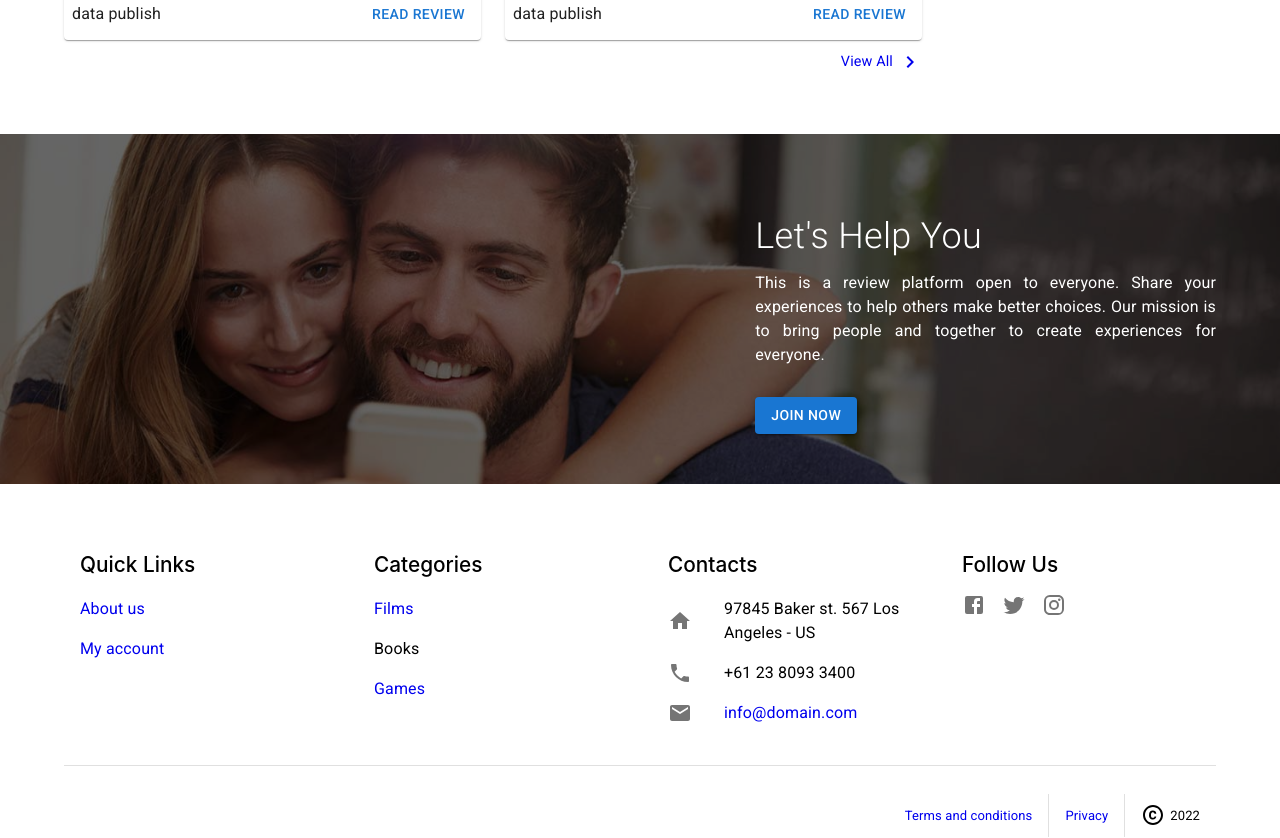
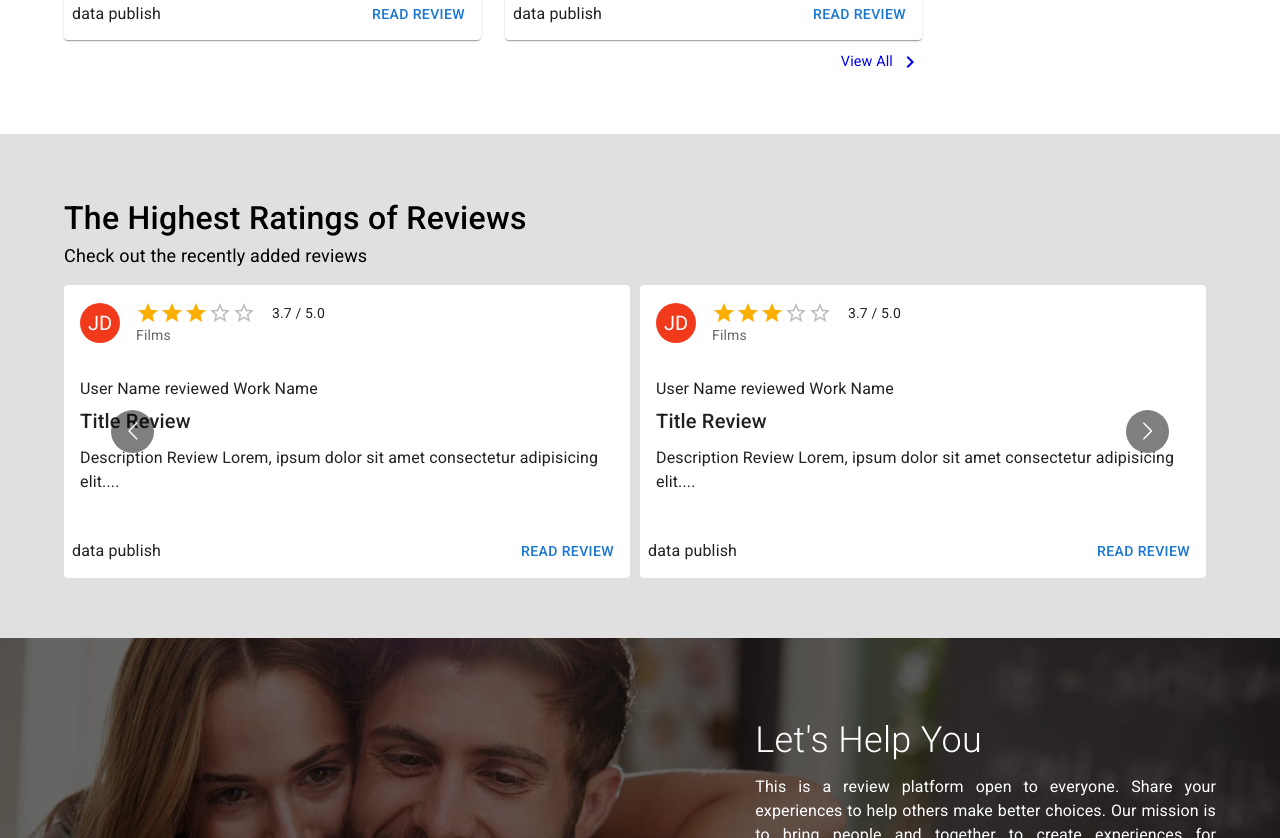
Before and after one commit to horoshopodumaj/recommendations, a React (Create React App) app in the folder client/: page / in a window 1280 px wide. Shown: the part 1340-2178 px from the top of the page. Built offline with nearby package versions, Linux system fonts and the light colour scheme.

Commit message:
added carousel to main page, the main page has been moved to a separate folder

```diff
--- a/client/package.json
+++ b/client/package.json
@@ -16,6 +16,7 @@
         "react": "^18.2.0",
         "react-dom": "^18.2.0",
         "react-intl": "^6.2.5",
+        "react-multi-carousel": "^2.8.2",
         "react-router-dom": "^6.4.5",
         "react-scripts": "5.0.1",
         "sass": "^1.56.1",
--- a/client/src/App.js
+++ b/client/src/App.js
@@ -5,7 +5,7 @@ import Films from "./components/Films";
 import Games from "./components/Games";
 import Header from "./components/header";
 import Login from "./components/Login";
-import MainPage from "./components/mainPage/MainPage";
+import MainPage from "./pages/mainPage";
 import UserPage from "./components/UserPage";
 import { LOCALES } from "../src/i18n/locales";
 import { messages } from "../src/i18n/messages";
--- a/client/src/components/card/Card.js
+++ b/client/src/components/card/Card.js
@@ -17,7 +17,6 @@ function stringToColor(string) {
     let hash = 0;
     let i;
 
-    /* eslint-disable no-bitwise */
     for (i = 0; i < string.length; i += 1) {
         hash = string.charCodeAt(i) + ((hash << 5) - hash);
     }
@@ -28,7 +27,6 @@ function stringToColor(string) {
         const value = (hash >> (i * 8)) & 0xff;
         color += `00${value.toString(16)}`.slice(-2);
     }
-    /* eslint-enable no-bitwise */
 
     return color;
 }
@@ -42,9 +40,14 @@ function stringAvatar(name) {
     };
 }
 
-export default function CardReview() {
+export default function CardReview({ boxShadow }) {
     return (
-        <Card>
+        <Card
+            sx={{
+                "&.MuiPaper-root": {
+                    boxShadow: boxShadow,
+                },
+            }}>
             <CardHeader
                 avatar={<Avatar {...stringAvatar("Jed Dodds")}></Avatar>}
                 title={
--- /dev/null
+++ b/client/src/components/carousel/Carousel.js
@@ -0,0 +1,80 @@
+import React from "react";
+import Carousel from "react-multi-carousel";
+import "react-multi-carousel/lib/styles.css";
+import style from "./Carousel.module.scss";
+import Card from "../card";
+
+const responsive = {
+    superLargeDesktop: {
+        breakpoint: { max: 4000, min: 3000 },
+        items: 5,
+    },
+    desktop: {
+        breakpoint: { max: 3000, min: 1024 },
+        items: 3,
+    },
+    tablet: {
+        breakpoint: { max: 1024, min: 626 },
+        items: 2,
+    },
+    mobile: {
+        breakpoint: { max: 626, min: 0 },
+        items: 1,
+    },
+};
+
+export default function CarouselMainPage() {
+    return (
+        <Carousel className={style.carousel} responsive={responsive} infinite={true}>
+            <div
+                style={{
+                    marginRight: "10px",
+                    overflow: "hidden",
+                }}>
+                <Card boxShadow={"none"} />
+            </div>
+            <div
+                style={{
+                    marginRight: "10px",
+                    overflow: "hidden",
+                }}>
+                <Card boxShadow={"none"} />
+            </div>
+            <div
+                style={{
+                    marginRight: "10px",
+                    overflow: "hidden",
+                }}>
+                <Card boxShadow={"none"} />
+            </div>
+            <div
+                style={{
+                    marginRight: "10px",
+                    overflow: "hidden",
+                }}>
+                <Card boxShadow={"none"} />
+            </div>
+            <div
+                style={{
+                    marginRight: "10px",
+                    overflow: "hidden",
+                }}>
+                <Card boxShadow={"none"} />
+            </div>
+            <div
+                style={{
+                    marginRight: "10px",
+                    overflow: "hidden",
+                }}>
+                <Card boxShadow={"none"} />
+            </div>
+            <div
+                style={{
+                    marginRight: "10px",
+                    overflow: "hidden",
+                }}>
+                <Card boxShadow={"none"} />
+            </div>
+        </Carousel>
+    );
+}
--- /dev/null
+++ b/client/src/components/carousel/index.js
@@ -0,0 +1 @@
+export { default } from "./Carousel";
--- a/client/src/i18n/messages.js
+++ b/client/src/i18n/messages.js
@@ -17,7 +17,7 @@ export const messages = {
         title: "Every Review is an Experience!",
         paragraph: "Check the ratings, read reviews and buy",
         latestReviews: "Latest Reviews",
-        latestReviewsDesc: "Check out the reviews added recently",
+        latestReviewsDesc: "Check out the recently added reviews",
         LetHelpYou: "Let's Help You",
         LetHelpYouParagraph: `This is a review platform open to everyone. Share your experiences
         to help others make better choices. Our mission is to bring people
@@ -34,6 +34,8 @@ export const messages = {
         viewAll: "View All",
         reviewed: "reviewed",
         readReview: "Read review",
+        highestReviews: "The Highest Ratings of Reviews",
+        highestReviewsDesc: "Check out the reviews that have the highest ratings",
     },
     [LOCALES.RU]: {
         films: "фильмы",
@@ -68,5 +70,7 @@ export const messages = {
         viewAll: "Показать все",
         reviewed: "оценил(a)",
         readReview: "Читать отзыв",
+        highestReviews: "Отзывы с самыми большими оценками",
+        highestReviewsDesc: "Ознакомьтесь с отзывами у которых самые высокие оценки",
     },
 };
--- a/client/src/components/mainPage/MainPage.js
+++ b/client/src/pages/mainPage/MainPage.js
@@ -1,14 +1,14 @@
 import React from "react";
 import style from "./MainPage.module.scss";
-
-import { Box, Button, Container, Grid, IconButton, Typography } from "@mui/material";
-import Header from "../header/Header";
+import { Box, Button, Container, Grid, Typography } from "@mui/material";
+import Header from "../../components/header";
 import { FormattedMessage } from "react-intl";
 import { Link } from "react-router-dom";
-import Footer from "../footer/Footer";
+import Footer from "../../components/footer/Footer";
 import KeyboardArrowRightIcon from "@mui/icons-material/KeyboardArrowRight";
-import Card from "../card/Card";
 import { grey } from "@mui/material/colors";
+import Card from "../../components/card";
+import Carousel from "../../components/carousel";
 
 const tags = [
     "film",
@@ -54,9 +54,6 @@ export default function MainPage() {
                         </Typography>
                     </Container>
                 </div>
-            </section>
-            <section>
-                <Container></Container>
             </section>
             <section>
                 <Container sx={{ py: { xs: "30px", sm: "60px" } }}>
@@ -157,6 +154,37 @@ export default function MainPage() {
                     </Grid>
                 </Container>
             </section>
+            <section>
+                <div style={{ backgroundColor: grey[300] }}>
+                    <Container sx={{ py: { xs: "30px", sm: "60px" } }}>
+                        <Typography
+                            component="h2"
+                            sx={{
+                                fontSize: {
+                                    xs: "1.5rem",
+                                    md: "2rem",
+                                },
+                                fontWeight: 500,
+                                textAlign: { xs: "center", sm: "left" },
+                            }}>
+                            <FormattedMessage id="highestReviews" />
+                        </Typography>
+                        <Typography
+                            component="p"
+                            sx={{
+                                fontSize: {
+                                    xs: "1rem",
+                                    md: "1.125rem",
+                                },
+                                mb: "1rem",
+                                textAlign: { xs: "center", sm: "left" },
+                            }}>
+                            <FormattedMessage id="latestReviewsDesc" />
+                        </Typography>
+                        <Carousel />
+                    </Container>
+                </div>
+            </section>
             <section className={style.about}>
                 <div className={style.wrapperAbout}>
                     <Container>
--- a/client/src/components/mainPage/MainPage.module.scss
+++ b/client/src/pages/mainPage/MainPage.module.scss
@@ -59,3 +59,13 @@
     white-space: nowrap;
     color: #1976d2;
 }
+
+.carousel .css-bhp9pd-MuiPaper-root-MuiCard-root {
+    box-shadow: none !important;
+}
+
+:root {
+    .css-bhp9pd-MuiPaper-root-MuiCard-root {
+        box-shadow: none !important;
+    }
+}
```
Also changed, not shown: client/src/components/carousel/Carousel.module.scss (added), client/src/pages/mainPage/index.js (renamed from client/src/components/mainPage/index.js), 1 other file (tests, documents, lock files or other folders).
